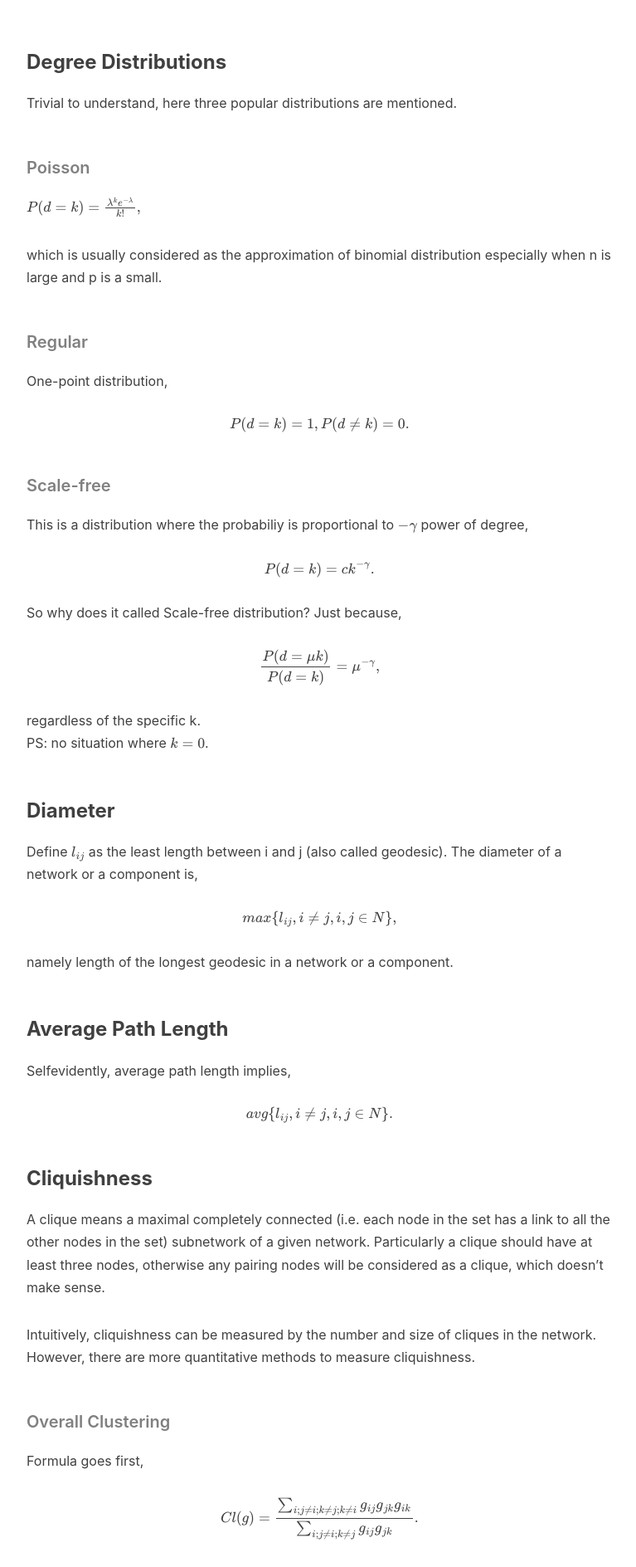
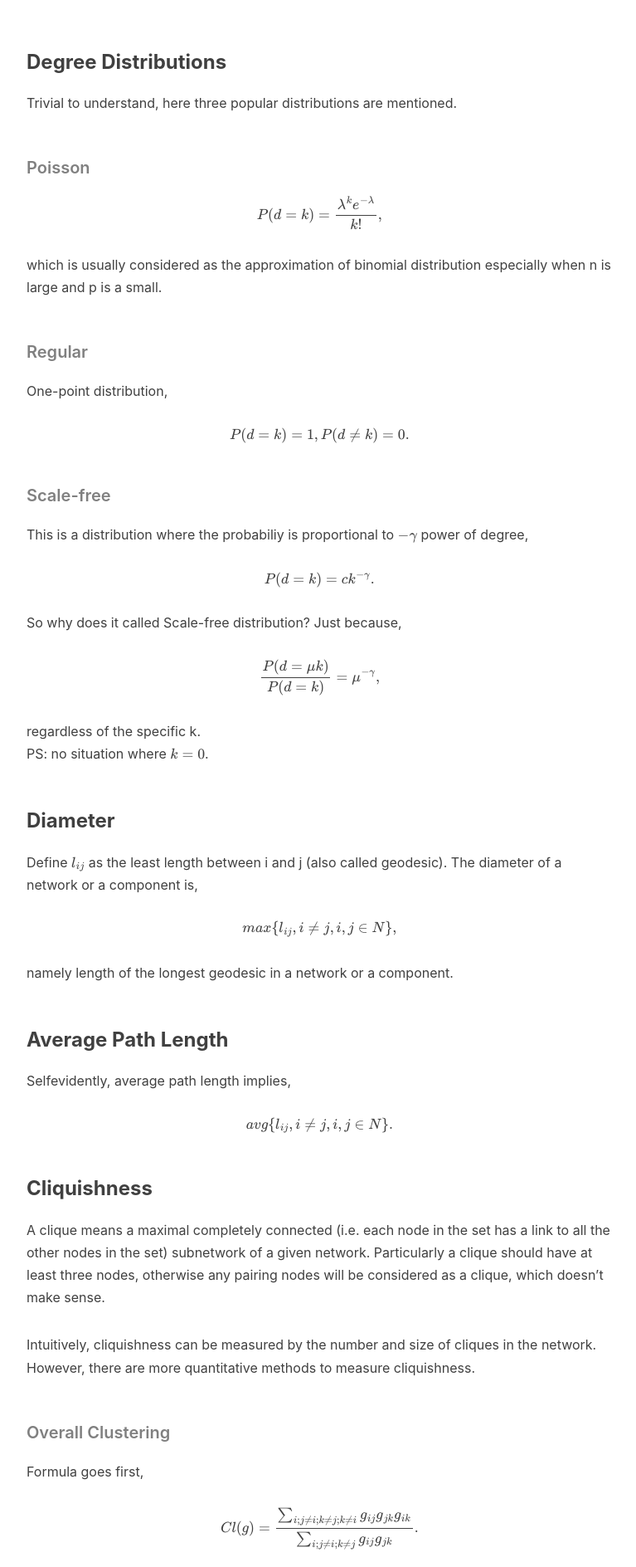
Before and after one commit to TongQM/tongqm.github.io, a Jekyll site: the page built from _posts/2019-12-21-Typical Statistics about Networks.markdown, in a window 1280 px wide. Shown: the part 766-2654 px from the top of the page at 83% size, without its empty margins (233-1000 px from the left). Built offline with Jekyll 4.4.1, drawn with Linux system fonts in a browser that asks for light colours; nearby versions of some CDN libraries; formulas are drawn with MathJax 3; comment, search, counter and statistics services are not loaded.

```diff
--- a/_posts/2019-12-21-Typical Statistics about Networks.markdown
+++ b/_posts/2019-12-21-Typical Statistics about Networks.markdown
@@ -16,7 +16,9 @@ Trivial to understand, here three popular distributions are mentioned.
 
 ##### Poisson
 
-$P(d=k)=\frac{\lambda^ke^{-\lambda}}{k!},$
+$$
+P(d=k)=\frac{\lambda^ke^{-\lambda}}{k!},
+$$
 
 which is usually considered as the approximation of binomial distribution especially when n is large and p is a small.
 ##### Regular
```
